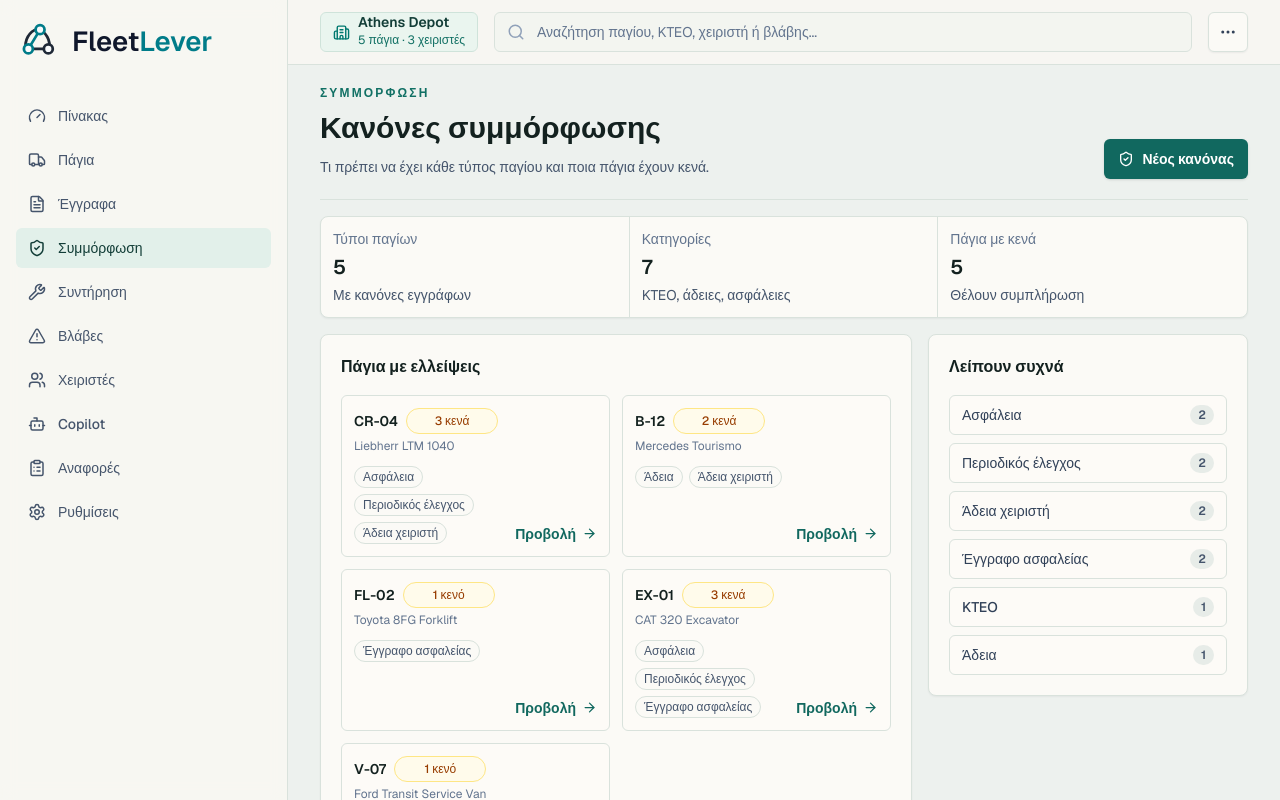
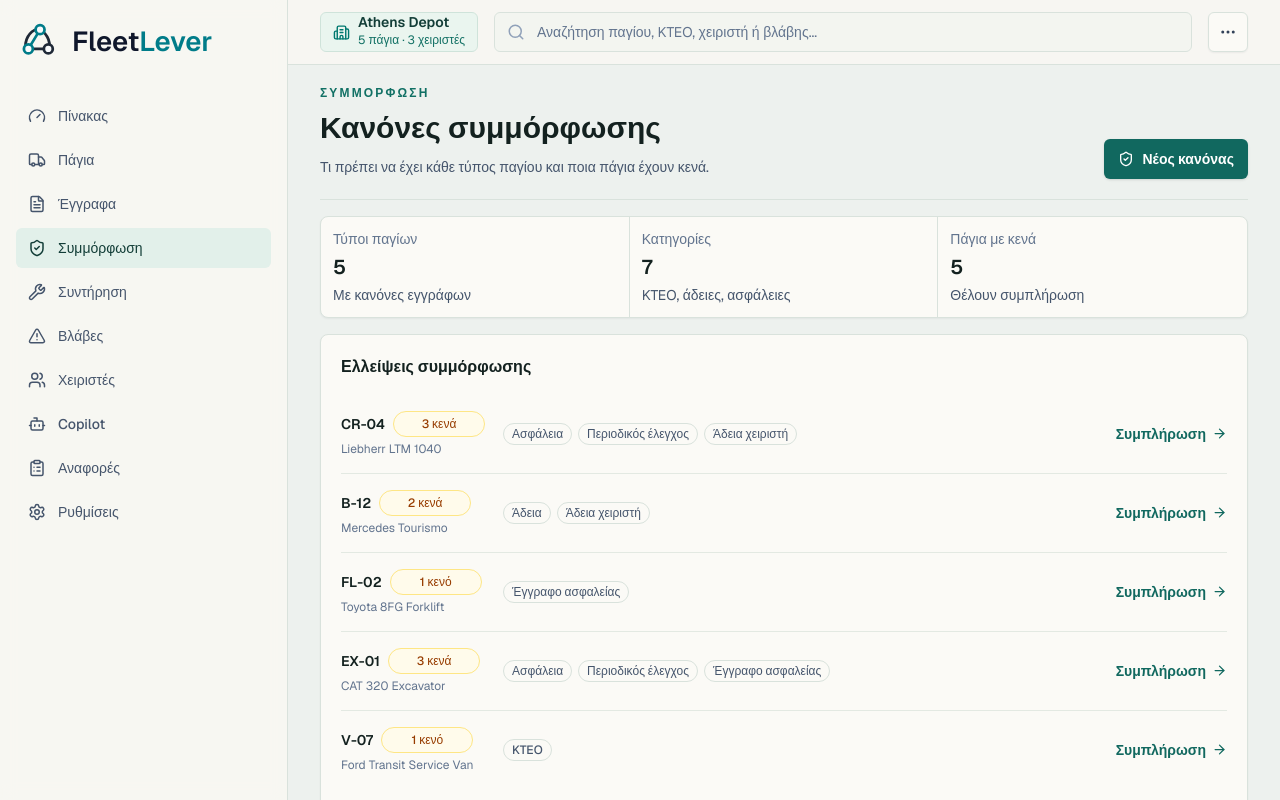
Before and after one commit to gkaragioul/FleetLever, a Next.js app: page / in a window 1280 px wide. Both pictures are taken after a click on the tab "Συμμόρφωση". Shown: the top 800 px of the page. Built offline with nearby package versions, Linux system fonts and the light colour scheme.

Commit message:
Simplify compliance page layout

```diff
--- a/src/components/fleetlever/operations-console.tsx
+++ b/src/components/fleetlever/operations-console.tsx
@@ -1593,13 +1593,6 @@ function CompliancePanel() {
       missingCount,
     };
   });
-  const frequentMissing = requiredCategories
-    .map((category) => ({
-      category,
-      count: assets.filter((asset) => getMissingDocumentCategories(asset).includes(category)).length,
-    }))
-    .filter((item) => item.count > 0)
-    .sort((a, b) => b.count - a.count);
 
   return (
     <div className="space-y-4">
@@ -1622,9 +1615,8 @@ function CompliancePanel() {
           </div>
         ))}
       </div>
-      <div className="grid items-start gap-4 xl:grid-cols-[minmax(0,1fr)_320px]">
-        <DataCard title="Πάγια με ελλείψεις">
-          <div className="grid gap-3 md:grid-cols-2">
+      <DataCard title="Ελλείψεις συμμόρφωσης">
+        <div className="divide-y divide-[#e3e9e2]">
           {assetsWithGaps.map((asset) => {
             const missing = getMissingDocumentCategories(asset);
 
@@ -1632,7 +1624,7 @@ function CompliancePanel() {
               <button
                 key={asset.id}
                 type="button"
-                  className="grid min-h-[108px] w-full gap-3 rounded-md border border-[#d9e2dc] bg-[#fdfbf7] p-3 text-left transition hover:border-teal-300 hover:bg-[#eef7f2] focus-visible:outline-none focus-visible:ring-2 focus-visible:ring-teal-500 sm:grid-cols-[minmax(0,1fr)_auto]"
+                className="grid w-full gap-3 py-4 text-left transition hover:bg-[#eef7f2] focus-visible:outline-none focus-visible:ring-2 focus-visible:ring-inset focus-visible:ring-teal-500 sm:grid-cols-[150px_minmax(0,1fr)_128px] sm:items-center"
               >
                 <span className="min-w-0">
                   <span className="flex items-center gap-2">
@@ -1640,21 +1632,16 @@ function CompliancePanel() {
                     <StatusPill label={gapCountLabel(missing.length)} tone="warning" />
                   </span>
                   <span className="mt-1 block truncate text-xs text-slate-500">{asset.name}</span>
-                    <span className="mt-3 flex flex-wrap gap-1.5">
-                      {missing.slice(0, 3).map((category) => (
+                </span>
+                <span className="flex min-w-0 flex-wrap gap-1.5">
+                  {missing.map((category) => (
                     <span key={category} className="rounded-full border border-[#d9e2dc] bg-[#fbfaf6] px-2 py-0.5 text-xs font-medium text-slate-600">
                       {categoryLabels[category] ?? category}
                     </span>
                   ))}
-                      {missing.length > 3 ? (
-                        <span className="rounded-full border border-[#d9e2dc] bg-[#fbfaf6] px-2 py-0.5 text-xs font-medium text-slate-600">
-                          +{missing.length - 3}
-                        </span>
-                      ) : null}
-                    </span>
-                  </span>
-                  <span className="inline-flex items-center justify-end gap-1.5 self-end text-sm font-semibold text-[#11685f]">
-                    Προβολή
+                </span>
+                <span className="inline-flex min-h-9 items-center justify-start gap-1.5 text-sm font-semibold text-[#11685f] sm:justify-end">
+                  Συμπλήρωση
                   <ArrowRight size={15} className="shrink-0" />
                 </span>
               </button>
@@ -1662,43 +1649,26 @@ function CompliancePanel() {
           })}
         </div>
       </DataCard>
-        <DataCard title="Λείπουν συχνά">
-          <div className="grid gap-2 sm:grid-cols-2 xl:grid-cols-1">
-            {frequentMissing.map((item) => (
-              <div key={item.category} className="flex min-h-10 items-center justify-between gap-3 rounded-md border border-[#d9e2dc] bg-[#fdfbf7] px-3 py-2">
-                <span className="truncate text-sm font-medium text-slate-700">{categoryLabels[item.category] ?? item.category}</span>
-                <span className="rounded-full bg-[#e7ece8] px-2 py-0.5 text-xs font-semibold text-slate-600">{item.count}</span>
-              </div>
-            ))}
-          </div>
-        </DataCard>
-      </div>
-      <DataCard title="Κανόνες ανά τύπο παγίου">
-        <div className="grid auto-rows-fr gap-4 lg:grid-cols-2 xl:grid-cols-3">
+      <DataCard title="Κανόνες εγγράφων">
+        <div className="divide-y divide-[#e3e9e2]">
           {assetsWithGapsByType.map((template) => (
-            <div
-              key={template.assetType}
-              className="flex min-h-[170px] flex-col rounded-md border border-[#d9e2dc] bg-[#fdfbf7] p-4"
-            >
-              <div className="flex items-start justify-between gap-3">
+            <div key={template.assetType} className="grid gap-3 py-4 first:pt-0 last:pb-0 lg:grid-cols-[170px_minmax(0,1fr)_150px] lg:items-center">
               <div className="min-w-0">
-                  <h3 className="truncate text-base font-semibold text-[#13211f]">{assetTypeLabels[template.assetType] ?? template.assetType}</h3>
-                  <p className="mt-2 text-sm text-slate-600">{template.requiredCategories.length} απαιτούμενα έγγραφα</p>
+                <h3 className="truncate text-sm font-semibold text-[#13211f]">{assetTypeLabels[template.assetType] ?? template.assetType}</h3>
                 <p className="mt-1 text-xs font-medium text-slate-500">
                   {template.blockedByRule.length
                     ? assetGapSummary(template.blockedByRule.length, template.missingCount)
                     : "Χωρίς τρέχοντα κενά"}
                 </p>
               </div>
-                <TextButton icon={Eye}>Κενά</TextButton>
-              </div>
-              <div className="mt-auto flex flex-wrap gap-2 pt-4">
+              <div className="flex min-w-0 flex-wrap gap-1.5">
                 {template.requiredCategories.map((category) => (
-                  <span key={category} className="rounded-full border border-[#d9e2dc] bg-[#fbfaf6] px-2.5 py-1 text-xs font-medium text-slate-700">
+                  <span key={category} className="rounded-full border border-[#d9e2dc] bg-[#fbfaf6] px-2 py-0.5 text-xs font-medium text-slate-600">
                     {categoryLabels[category] ?? category}
                   </span>
                 ))}
               </div>
+              <TextButton icon={Eye}>Άνοιγμα</TextButton>
             </div>
           ))}
         </div>
```
Lines whose indentation alone changed are shown as unchanged.
